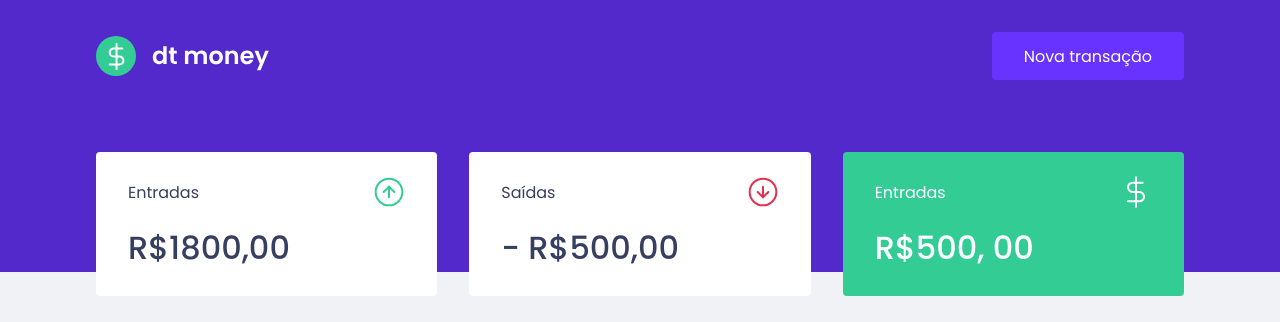
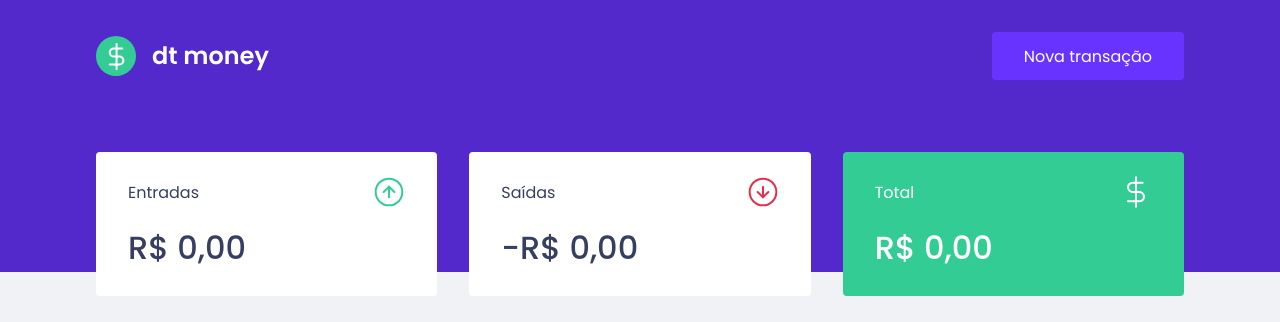
Before and after one commit to Guilherme-Santos08/dtmoney, a React (Create React App) app: page / in a window 1280 px wide. Shown: the top 322 px of the page. Built offline with nearby package versions, Linux system fonts and the light colour scheme; no server answers; what miragejs would draw is missing.

Commit message:
contextos e hooks

```diff
--- a/src/App.tsx
+++ b/src/App.tsx
@@ -1,9 +1,13 @@
 import { useState } from 'react'
+import Modal from 'react-modal'
 
+import { TransactionsProvider } from './hooks/useTransactions'
 import { Dashboard } from './components/Dashboard'
 import { Header } from './components/Header'
 import { NewTransactionModal } from './components/NewTransactionModal'
+
 import { GlobalStyle } from './styles/global'
+Modal.setAppElement('#root')
 
 export function App() {
   const [isNewTransactionModalOpen, setIsNewTransactionModalOpen] =
@@ -17,7 +21,7 @@
     setIsNewTransactionModalOpen(false)
   }
   return (
-    <>
+    <TransactionsProvider>
       <Header onOpenNewTransactionModal={handleOpenNewTransactionModal} />
       <Dashboard />
       <NewTransactionModal
@@ -25,6 +29,6 @@
         onRequestClose={handleCloseNewTransactionModal}
       />
       <GlobalStyle />
-    </>
+    </TransactionsProvider>
   )
 }
--- a/src/components/NewTransactionModal/index.tsx
+++ b/src/components/NewTransactionModal/index.tsx
@@ -1,40 +1,42 @@
+import { FormEvent, useState } from 'react'
 import Modal from 'react-modal'
+import { useTransactions } from '../../hooks/useTransactions'
 
 import incomeImg from '../../assets/income.svg'
 import outcomeImg from '../../assets/outcome.svg'
 import closeImg from '../../assets/close.svg'
 
 import { Container, RadioBox, TransactionTypeContainer } from './styles'
-import { FormEvent, useState } from 'react'
-import { api } from '../../services/api'
 
 interface NewTransactionModalProps {
   isOpen: boolean
   onRequestClose: () => void
 }
 
-Modal.setAppElement('#root')
-
 export function NewTransactionModal({
   isOpen,
   onRequestClose,
 }: NewTransactionModalProps) {
   const [title, setTitle] = useState('')
-  const [value, setValue] = useState(0)
+  const [amount, setAmount] = useState(0)
   const [category, setCategory] = useState('')
   const [type, setType] = useState('deposit')
 
-  const handleCreateNewTransaction = (event: FormEvent) => {
+  const { createTransaction } = useTransactions()
+
+  const handleCreateNewTransaction = async (event: FormEvent) => {
     event.preventDefault()
-
-    const data = {
+    await createTransaction({
       title,
-      value,
+      amount,
       category,
       type,
-    }
-
-    api.post('/transactions', data)
+    })
+    setTitle('')
+    setAmount(0)
+    setCategory('')
+    setType('deposit')
+    onRequestClose()
   }
 
   return (
@@ -64,8 +66,8 @@
         <input
           type="number"
           placeholder="Valor"
-          value={value}
-          onChange={event => setValue(Number(event.target.value))}
+          value={amount}
+          onChange={event => setAmount(Number(event.target.value))}
         />
 
         <TransactionTypeContainer>
--- a/src/components/Summary/index.tsx
+++ b/src/components/Summary/index.tsx
@@ -3,8 +3,30 @@
 import totalImg from '../../assets/total.svg'
 
 import { Container } from './styles'
+import { useTransactions } from '../../hooks/useTransactions'
 
 export function Summary() {
+  const { transactions } = useTransactions()
+
+  const summary = transactions.reduce(
+    (acc, transaction) => {
+      if (transaction.type === 'deposit') {
+        acc.deposits += transaction.amount
+        acc.total += transaction.amount
+      } else {
+        acc.withdraws += transaction.amount
+        acc.total -= transaction.amount
+      }
+
+      return acc
+    },
+    {
+      deposits: 0,
+      withdraws: 0,
+      total: 0,
+    }
+  )
+
   return (
     <Container>
       <div>
@@ -12,21 +34,37 @@
           <p>Entradas</p>
           <img src={incomeImg} alt="Entradas" />
         </header>
-        <strong>R$1800,00</strong>
+        <strong>
+          {new Intl.NumberFormat('pt-BR', {
+            style: 'currency',
+            currency: 'BRL',
+          }).format(summary.deposits)}
+        </strong>
       </div>
       <div>
         <header>
           <p>Saídas</p>
           <img src={outComeImg} alt="Saídas" />
         </header>
-        <strong>- R$500,00</strong>
+        <strong>
+          -
+          {new Intl.NumberFormat('pt-BR', {
+            style: 'currency',
+            currency: 'BRL',
+          }).format(summary.withdraws)}
+        </strong>
       </div>
       <div className="hightlight-background">
         <header>
-          <p>Entradas</p>
+          <p>Total</p>
           <img src={totalImg} alt="Total" />
         </header>
-        <strong>R$500, 00</strong>
+        <strong>
+          {new Intl.NumberFormat('pt-BR', {
+            style: 'currency',
+            currency: 'BRL',
+          }).format(summary.total)}
+        </strong>
       </div>
     </Container>
   )
--- a/src/components/TranscationsTable/index.tsx
+++ b/src/components/TranscationsTable/index.tsx
@@ -1,24 +1,8 @@
-import { useEffect, useState } from 'react'
-import { api } from '../../services/api'
+import { useTransactions } from '../../hooks/useTransactions'
 import { Container } from './styles'
 
-interface transaction {
-  id: number
-  title: string
-  amount: number
-  type: string
-  category: string
-  createAt: string
-}
-
 export function TranscationsTable() {
-  const [transactions, setTransactions] = useState<transaction[]>([])
-
-  useEffect(() => {
-    api
-      .get('transactions')
-      .then(response => setTransactions(response.data.transactions))
-  }, [])
+  const { transactions } = useTransactions()
 
   return (
     <Container>
--- /dev/null
+++ b/src/hooks/useTransactions.tsx
@@ -0,0 +1,68 @@
+import {
+  createContext,
+  ReactNode,
+  useContext,
+  useEffect,
+  useState,
+} from 'react'
+import { api } from '../services/api'
+
+interface Transaction {
+  id: number
+  title: string
+  amount: number
+  type: string
+  category: string
+  createAt: string
+}
+
+type TransactionInput = Omit<Transaction, 'id' | 'createAt'>
+
+// type TransactionInput = Pick<
+//   Transaction,
+//   'title' | 'amount' | 'type' | 'category'
+// >
+
+interface TransactionsProviderProps {
+  children: ReactNode
+}
+
+interface TransactionsContextData {
+  transactions: Transaction[]
+  createTransaction: (transaction: TransactionInput) => Promise<void>
+}
+
+const TransactionsContext = createContext<TransactionsContextData>(
+  {} as TransactionsContextData
+)
+
+export function TransactionsProvider({ children }: TransactionsProviderProps) {
+  const [transactions, setTransactions] = useState<Transaction[]>([])
+
+  useEffect(() => {
+    api
+      .get('transactions')
+      .then(response => setTransactions(response.data.transactions))
+  }, [])
+
+  const createTransaction = async (transactionInput: TransactionInput) => {
+    const response = await api.post('/transactions', {
+      ...transactionInput,
+      createAt: new Date(),
+    })
+    const { transaction } = response.data
+    setTransactions([...transactions, transaction])
+  }
+
+  return (
+    <TransactionsContext.Provider value={{ transactions, createTransaction }}>
+      {children}
+    </TransactionsContext.Provider>
+  )
+}
+
+export function useTransactions() {
+  const context = useContext(TransactionsContext)
+
+  return context
+}
```
